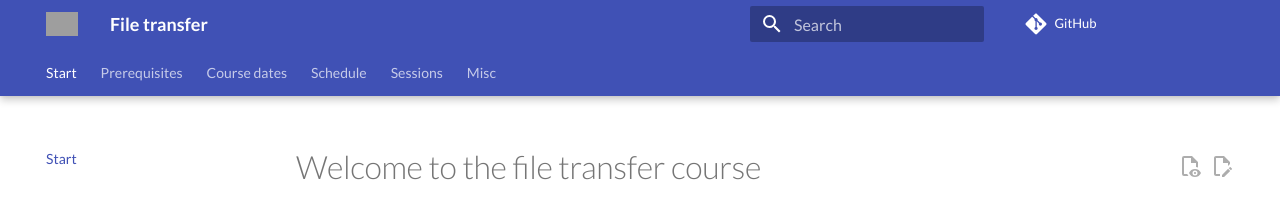
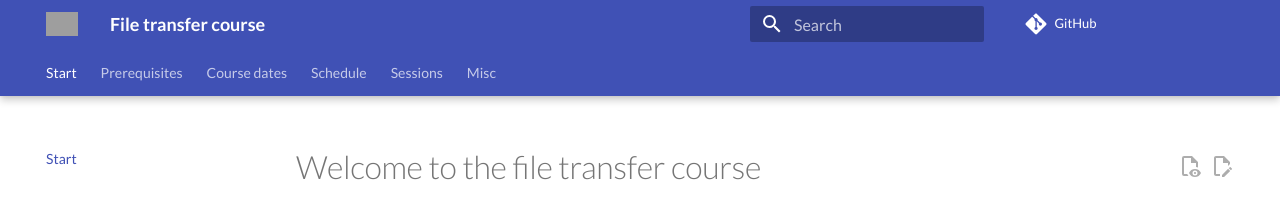
Before and after one commit to UPPMAX/naiss_file_transfer_course, an MkDocs documentation site: the page built from docs/index.md, in a window 1280 px wide. Shown: the top 211 px of the page. Built offline with MkDocs 1.6.1 and Material for MkDocs 9.7.7, drawn with Linux system fonts in a browser that asks for light colours; comment, search, counter and statistics services are not loaded; grey boxes are pictures that could not be loaded.

Commit message:
Repo is called 'File tranfer course'

```diff
--- a/mkdocs.yml
+++ b/mkdocs.yml
@@ -1,4 +1,4 @@
-site_name: File transfer
+site_name: File transfer course
 repo_url: https://github.com/UPPMAX/naiss_file_transfer_course
 
 nav:
```
Also changed, not shown: README.md (+1 -1 lines).
